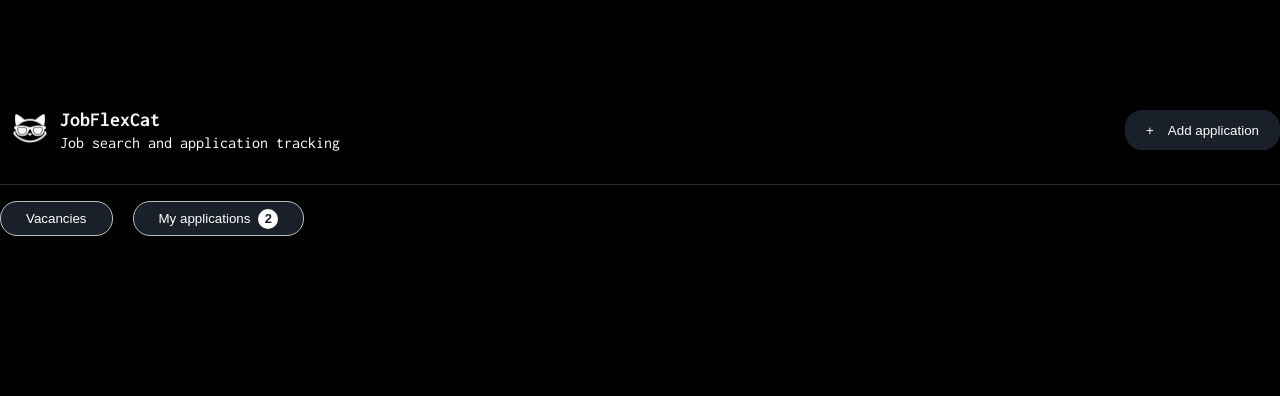
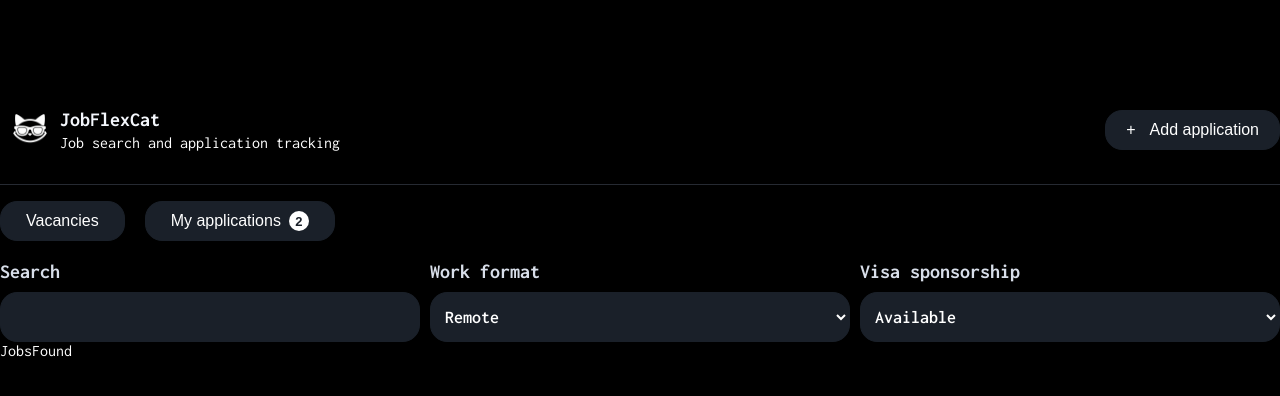
Before and after one commit to FinrichEu/MewRoute, a React (Vite) app: page / in a window 1280 px wide. Shown: the top 396 px of the page. Built offline with nearby package versions, Linux system fonts and the light colour scheme.

Commit message:
add SearchFilters

```diff
--- a/src/App.jsx
+++ b/src/App.jsx
@@ -1,6 +1,7 @@
 import Header from './components/Header.jsx'
 import Footer from './components/Footer.jsx'
 import Navigation from './components/Navigation.jsx'
+import JobsPage from './components/JobsPage.jsx'
 import './App.css'
 
 function App() {
@@ -9,6 +10,7 @@ function App() {
     <div className="wrapper">
       <Header />
       <Navigation />
+      <JobsPage />
     </div>
   )
 }
--- /dev/null
+++ b/src/components/JobsFound.jsx
@@ -0,0 +1,7 @@
+import React from 'react'
+
+export default function JobsFound() {
+  return (
+    <div>JobsFound</div>
+  )
+}
--- /dev/null
+++ b/src/components/JobsPage.jsx
@@ -0,0 +1,12 @@
+import React from 'react'
+import SearchFilters from './SearchFilters.jsx'
+import JobsFound from './JobsFound.jsx'
+
+export default function JobsPage() {
+  return (
+    <div className="jobs-page">
+      <SearchFilters />
+      <JobsFound />
+    </div>
+  )
+}
--- /dev/null
+++ b/src/components/SearchFilters.jsx
@@ -0,0 +1,31 @@
+import React from 'react'
+
+export default function SearchFilters() {
+  return (
+    <div className="filter-fields">
+      <div className="filter-field">
+        <label htmlFor="job-search">Search</label>
+        <input id="job-search" type="search" />
+      </div>
+
+      <div className="filter-field">
+        <label htmlFor="work-format">Work format</label>
+        <select id="work-format" defaultValue="remote">
+          <option value="all">All formats</option>
+          <option value="remote">Remote</option>
+          <option value="hybrid">Hybrid</option>
+          <option value="office">Office</option>
+        </select>
+      </div>
+
+      <div className="filter-field">
+        <label htmlFor="visa-sponsorship">Visa sponsorship</label>
+        <select id="visa-sponsorship" defaultValue="available">
+          <option value="all">Doesn't matter</option>
+          <option value="available">Available</option>
+          <option value="unavailable">Unavailable</option>
+        </select>
+      </div>
+    </div>
+  )
+}
--- a/src/index.css
+++ b/src/index.css
@@ -52,6 +52,8 @@ body {
   border: 1px solid #1A2029;
   border-radius: 17px;
   color: #ffffff;
+  font-size: 16px;
+  font-weight: 400;
 }
 
 header .logo {
@@ -77,24 +79,28 @@ header .logo {
 .vacancies-btn {
   display: flex;
   align-items: center;
-  height: 35px;
+  height: 40px;
   padding: 0 25px;
   background: #1A2029;
-  border: 0.5px solid #bbbec1;
+  border: 1px solid #1A2029;
   border-radius: 17px;
   color: #ffffff;
+  font-size: 16px;
+  font-weight: 500;
 }
 
 .applications-btn {
   display: flex;
   align-items: center;
   gap: 8px;
-  height: 35px;
+  height: 40px;
   padding: 0 25px;
   background: #1A2029;
-  border: 0.5px solid #bbbec1;
+  border: 1px solid #1A2029;
   border-radius: 17px;
   color: #ffffff;
+  font-size: 16px;
+  font-weight: 500;
 }
 
 .applications-text {
@@ -116,3 +122,44 @@ header .logo {
   font-size: 13px;
   font-weight: 600;
 }
+
+/* Jobs Page */
+
+.jobs-page {
+  padding-top: 20px;
+}
+
+/* Search Filters */
+
+.filter-fields {
+  display: grid;
+  grid-template-columns: repeat(3, 1fr);
+  gap: 10px;
+}
+
+.filter-field {
+  display: flex;
+  flex-direction: column;
+  gap: 10px;
+}
+
+.filter-field input,
+.filter-field select {
+  height: 50px;
+  padding: 0 10px;
+
+  background: #1A2029;
+  border-radius: 17px;
+  color: #ffffff;
+  border: 1px solid #1A2029;
+  font-family: inherit;
+  font-size: 18px;
+  font-weight: 600;
+  font-family: inherit;
+}
+
+.filter-field label {
+  color: #d8dee9;
+  font-size: 20px;
+  font-weight: 700;
+}
```
